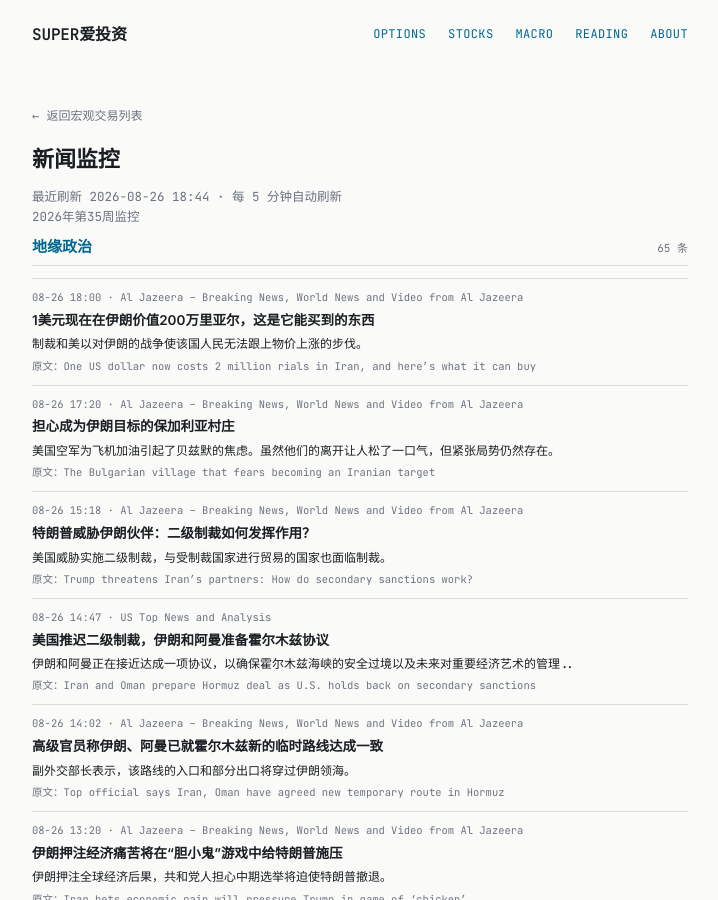
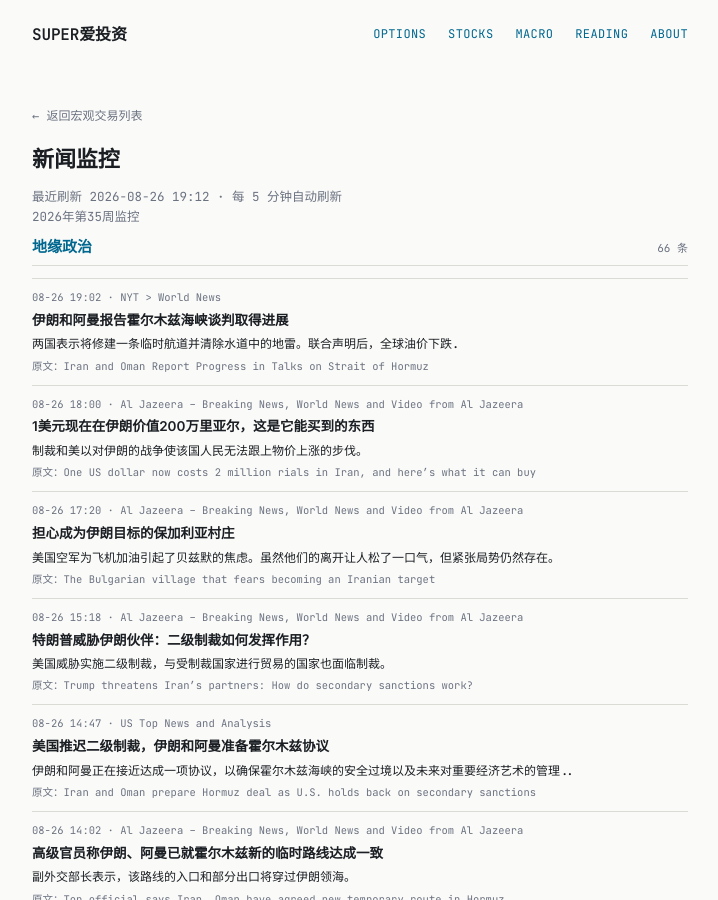
Before and after one commit to tang3super/tang3super.github.io, a Jekyll site: the page built from macro-trade/news-digest.md, in a window 1280 px wide and 900 px high. Shown: the whole window, without its empty margins (280-998 px from the left). Built offline with Jekyll 4.4.1, drawn with Linux system fonts in a browser that asks for light colours.

Commit message:
sync news-digest article

```diff
--- a/macro-trade/news-digest.md
+++ b/macro-trade/news-digest.md
@@ -5,11 +5,18 @@ title: 新闻监控
 date: '2026-08-26'
 summary: 2026年第35周监控
 week_label: 2026年第35周监控
-last_updated: 2026-08-26 18:44
+last_updated: 2026-08-26 19:12
 refresh_note: 每 5 分钟自动刷新
 topics:
 - name: 地缘政治
   items:
+  - title: Iran and Oman Report Progress in Talks on Strait of Hormuz
+    summary: The two countries said they would create a temporary shipping lane and clear mines in the waterway. Global oil prices dipped after the joint…
+    link: https://www.nytimes.com/2026/08/26/world/middleeast/iran-oman-strait-hormuz.html
+    source: NYT > World News
+    time: 08-26 19:02
+    title_zh: 伊朗和阿曼报告霍尔木兹海峡谈判取得进展
+    summary_zh: 两国表示将修建一条临时航道并清除水道中的地雷。联合声明后，全球油价下跌.
   - title: One US dollar now costs 2 million rials in Iran, and here’s what it can buy
     summary: Sanctions and the US-Israel war on Iran have left the country's people unable to keep pace with rising prices.
     link: https://www.aljazeera.com/economy/2026/8/26/one-us-dollar-now-costs-2-million-rials-in-iran-and-heres-what-it-can-buy?traffic_source=rss
```
